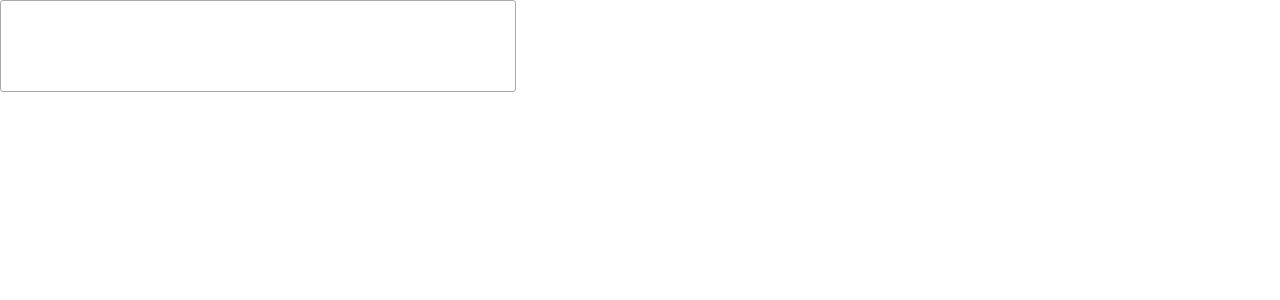
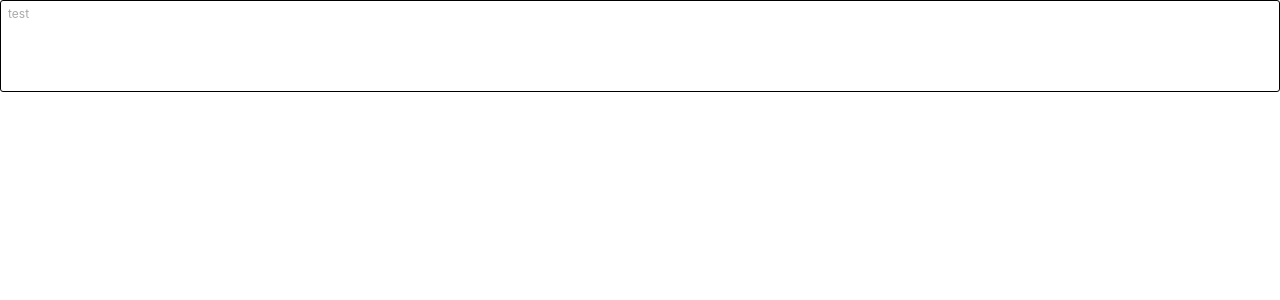
Before and after one commit to sagarbuddhic/textarea-autocomplete, a React (Create React App) app: page / in a window 1280 px wide. Shown: the top 300 px of the page. Built offline with nearby package versions, Linux system fonts and the light colour scheme.

Commit message:
placeholder

```diff
--- a/package.json
+++ b/package.json
@@ -7,7 +7,7 @@
       "@babel/preset-react"
     ]
   },
-  "version": "0.1.13",
+  "version": "0.1.14",
   "private": false,
   "dependencies": {
     "@testing-library/jest-dom": "^5.16.5",
--- a/src/App.js
+++ b/src/App.js
@@ -23,6 +23,12 @@ function App(props) {
       <TextareaAutocomplete
         suggestions={props.suggestions || suggestionsDummy}
         handleInput={handleInput}
+        placeholder="test"
+        editableStyle={
+          {
+            // border: "1px solid red",
+          }
+        }
       />
     </div>
   );
--- /dev/null
+++ b/src/TextareaAutocomplete/index.css
@@ -0,0 +1,5 @@
+
+  .editableAutocomplete:empty:not(:focus):before {
+    content: attr(data-content);
+    color: darkgray;
+  }
--- a/src/TextareaAutocomplete/index.js
+++ b/src/TextareaAutocomplete/index.js
@@ -2,6 +2,7 @@ import React, { useState } from "react";
 import PropTypes from "prop-types";
 import { useEffect } from "react";
 import { useRef } from "react";
+import "./index.css";
 
 const TextareaAutocomplete = (props) => {
   const {
@@ -10,6 +11,7 @@ const TextareaAutocomplete = (props) => {
     editableStyle,
     showSuggestionWithNoInput,
     showSuggestionStartsWith,
+    placeholder,
   } = props;
   const [listTop, setListTop] = useState(0);
   const [listLeft, setListLeft] = useState(0);
@@ -17,6 +19,7 @@ const TextareaAutocomplete = (props) => {
   const [highlightedOption, setHighlightedOption] = useState(0);
   const [content, setContent] = useState("");
   const editDiv = useRef(null);
+  const [editableFocus, setEditableFocus] = useState(false);
 
   const isSelected = (highlighted, item, index) => {
     if (highlighted) {
@@ -28,10 +31,11 @@ const TextareaAutocomplete = (props) => {
   };
 
   useEffect(() => {});
-
   return (
-    <div>
+    <div className="editableWrapper">
       <div
+        className="editableAutocomplete"
+        data-content={placeholder}
         ref={editDiv}
         onKeyUp={(e) => {
           // let editDivRect = editDiv.current.getBoundingClientRect();
@@ -142,11 +146,13 @@ const TextareaAutocomplete = (props) => {
           handleInput(editDiv.current.innerText);
         }}
         style={{
-          border: "1px solid lightgrey",
+          border: editableFocus ? "1px solid black" : "1px solid lightgrey",
           padding: "5px 7px",
           whiteSpace: "pre-wrap",
           fontSize: "12px",
           borderRadius: "3px",
+          minHeight: "80px",
+          width: "auto",
           ...editableStyle,
         }}
         contentEditable="true"
@@ -155,6 +161,16 @@ const TextareaAutocomplete = (props) => {
             setFilteredSuggestions(suggestions);
             setHighlightedOption(0);
           }
+          setEditableFocus(true);
+        }}
+        onBlur={() => {
+          setEditableFocus(false);
+        }}
+        onMouseEnter={() => {
+          setEditableFocus(true);
+        }}
+        onMouseLeave={() => {
+          setEditableFocus(false);
         }}
         onInput={(e) => {
           if (
@@ -221,7 +237,7 @@ const TextareaAutocomplete = (props) => {
                   item,
                   index
                 )
-                  ? "hsl(205, 75%, 76%)"
+                  ? "hsl(213, 71%, 90%)"
                   : "white",
                 color: isSelected(
                   filteredSuggestions[highlightedOption],
@@ -247,6 +263,7 @@ TextareaAutocomplete.propTypes = {
   handleInput: PropTypes.func,
   showSuggestionWithNoInput: PropTypes.bool,
   showSuggestionStartsWith: PropTypes.bool,
+  placeholder: PropTypes.string,
 };
 
 TextareaAutocomplete.defaultProps = {
@@ -263,10 +280,9 @@ TextareaAutocomplete.defaultProps = {
     "DATETIME",
     "STRING",
   ],
+  placeholder: "",
   handleInput: (input) => {},
   editableStyle: {
-    minHeight: "80px",
-    width: "500px",
     border: "1px solid darkgray",
   },
   showSuggestionWithNoInput: false,
```
Also changed, not shown: 3 other files (tests, documents, lock files or other folders).
